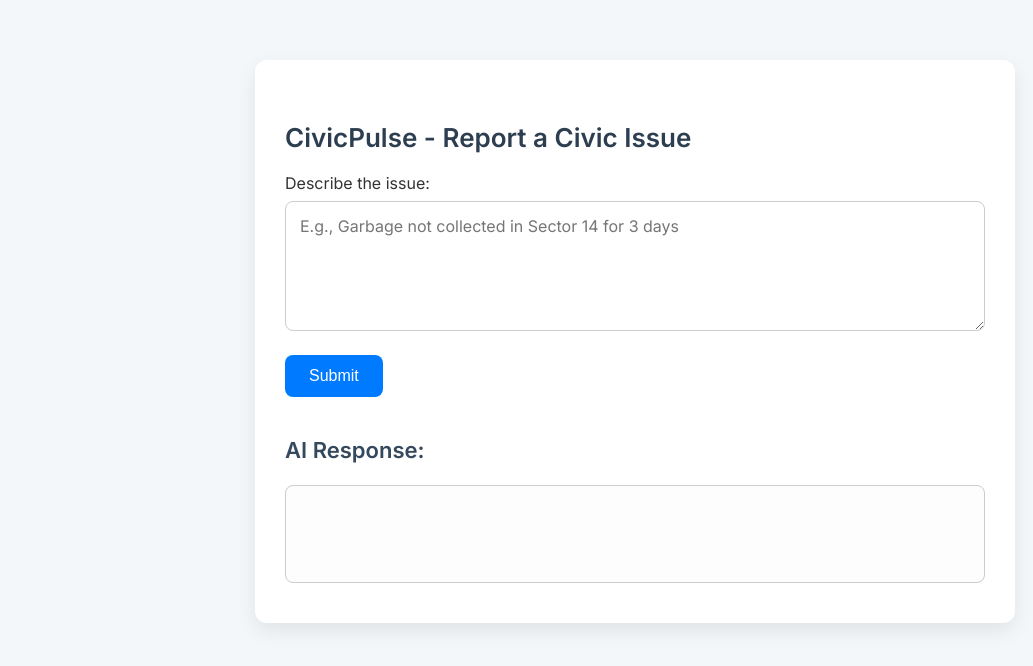
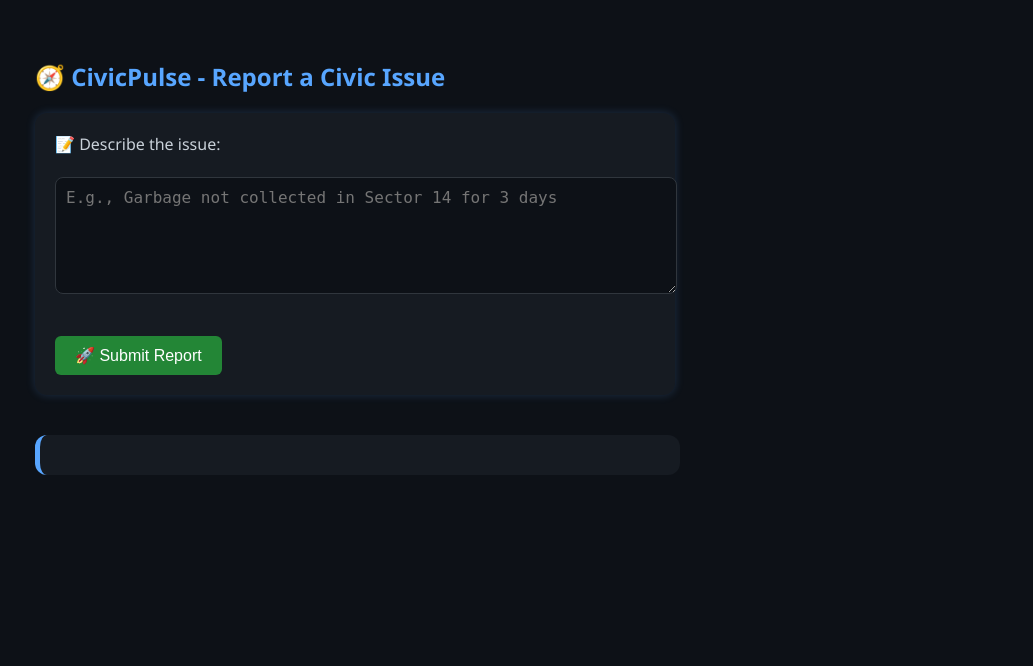
Before and after one commit to mks639/CivicPulse, a Flask app: page / in a window 1280 px wide. Shown: the top 666 px of the page, without its empty margins (5-1038 px from the left). Run offline with Flask 3, Linux system fonts and the light colour scheme.

Commit message:
Update index.html testing2

```diff
--- a/templates/index.html
+++ b/templates/index.html
@@ -3,110 +3,93 @@
 <head>
     <meta charset="UTF-8">
     <title>CivicPulse - Report Issue</title>
-    <meta name="viewport" content="width=device-width, initial-scale=1.0">
-
-    <!-- Google Fonts -->
-    <link href="https://fonts.googleapis.com/css2?family=Inter:wght@400;600&display=swap" rel="stylesheet">
-
     <style>
         body {
+            background-color: #0d1117;
+            color: #c9d1d9;
+            font-family: 'Segoe UI', Tahoma, Geneva, Verdana, sans-serif;
+            padding: 40px;
             margin: 0;
-            padding: 0;
-            font-family: 'Inter', sans-serif;
-            background: #f4f7fa;
-            color: #333;
-        }
-
-        .container {
-            max-width: 700px;
-            margin: 60px auto;
-            background: #fff;
-            padding: 40px 30px;
-            border-radius: 12px;
-            box-shadow: 0 8px 20px rgba(0, 0, 0, 0.08);
         }
 
         h2 {
-            margin-bottom: 20px;
-            font-size: 26px;
-            font-weight: 600;
-            color: #2c3e50;
+            color: #58a6ff;
         }
 
-        label {
-            font-weight: 500;
-            font-size: 16px;
+        form {
+            background-color: #161b22;
+            padding: 20px;
+            border-radius: 12px;
+            box-shadow: 0 0 10px rgba(88, 166, 255, 0.2);
+            max-width: 600px;
         }
 
         textarea {
             width: 100%;
+            background-color: #0d1117;
+            color: #ffffff;
+            border: 1px solid #30363d;
+            border-radius: 8px;
+            padding: 10px;
             font-size: 16px;
-            margin-top: 8px;
-            padding: 14px;
-            border: 1.5px solid #ccc;
-            border-radius: 8px;
             resize: vertical;
-            font-family: 'Inter', sans-serif;
-            box-sizing: border-box;
         }
 
         button {
-            margin-top: 20px;
-            background-color: #007bff;
+            background-color: #238636;
             color: white;
             border: none;
-            padding: 12px 24px;
+            padding: 10px 20px;
+            margin-top: 15px;
             font-size: 16px;
-            border-radius: 8px;
+            border-radius: 6px;
             cursor: pointer;
-            transition: background 0.3s ease;
+            transition: background-color 0.3s ease;
         }
 
         button:hover {
-            background-color: #0056b3;
+            background-color: #2ea043;
         }
 
-        h3 {
+        #reportOutput {
             margin-top: 40px;
-            font-size: 22px;
-            color: #34495e;
+            background-color: #161b22;
+            padding: 20px;
+            border-radius: 12px;
+            border-left: 5px solid #58a6ff;
+            white-space: pre-wrap;
+            max-width: 600px;
         }
 
-        #response {
-            margin-top: 10px;
-            border: 1.5px solid #ccc;
-            border-radius: 8px;
-            padding: 18px;
-            background: #fdfdfd;
-            font-size: 16px;
-            min-height: 60px;
+        .loading {
+            color: #8b949e;
         }
     </style>
 </head>
 <body>
-    <div class="container">
-        <h2>CivicPulse - Report a Civic Issue</h2>
-        <form id="reportForm">
-            <label for="user_input">Describe the issue:</label><br>
-            <textarea id="user_input" rows="5" placeholder="E.g., Garbage not collected in Sector 14 for 3 days"></textarea><br>
-            <button type="submit">Submit</button>
-        </form>
 
-        <h3>AI Response:</h3>
-        <div id="response"></div>
-    </div>
+    <h2>🧭 CivicPulse - Report a Civic Issue</h2>
+
+    <form id="reportForm">
+        <label for="user_input">📝 Describe the issue:</label><br><br>
+        <textarea id="user_input" rows="5" placeholder="E.g., Garbage not collected in Sector 14 for 3 days"></textarea><br><br>
+        <button type="submit">🚀 Submit Report</button>
+    </form>
+
+    <div id="reportOutput"></div>
 
     <script>
-        document.getElementById("reportForm").addEventListener("submit", async function(e) {
+        document.getElementById("reportForm").addEventListener("submit", async function (e) {
             e.preventDefault();
             const userInput = document.getElementById("user_input").value.trim();
+            const output = document.getElementById("reportOutput");
 
             if (!userInput) {
-                document.getElementById("response").textContent = "Please describe the issue before submitting.";
+                output.innerHTML = "⚠️ Please describe the issue before submitting.";
                 return;
             }
 
-            document.getElementById("response").textContent = "Processing...";
+            output.innerHTML = "<span class='loading'>⏳ Analyzing your report...</span>";
 
             try {
                 const response = await fetch("/report", {
@@ -118,12 +101,19 @@
                 });
 
                 const data = await response.json();
-                document.getElementById("response").textContent = data.response;
+
+                const formatted = data.response
+                    .replace(/- /g, "• ")
+                    .replace("Summary:", "📋 Report Summary:\n• Summary:")
+                    .replace("Possible cause:", "• Possible Cause:")
+                    .replace("Recommended authority:", "• Recommended Authority:");
+
+                output.textContent = formatted;
             } catch (error) {
-                document.getElementById("response").textContent = "Error submitting report. Please try again later.";
-                console.error(error);
+                output.innerHTML = "❌ Error analyzing issue. Please try again later.";
             }
         });
     </script>
+
 </body>
 </html>
```
